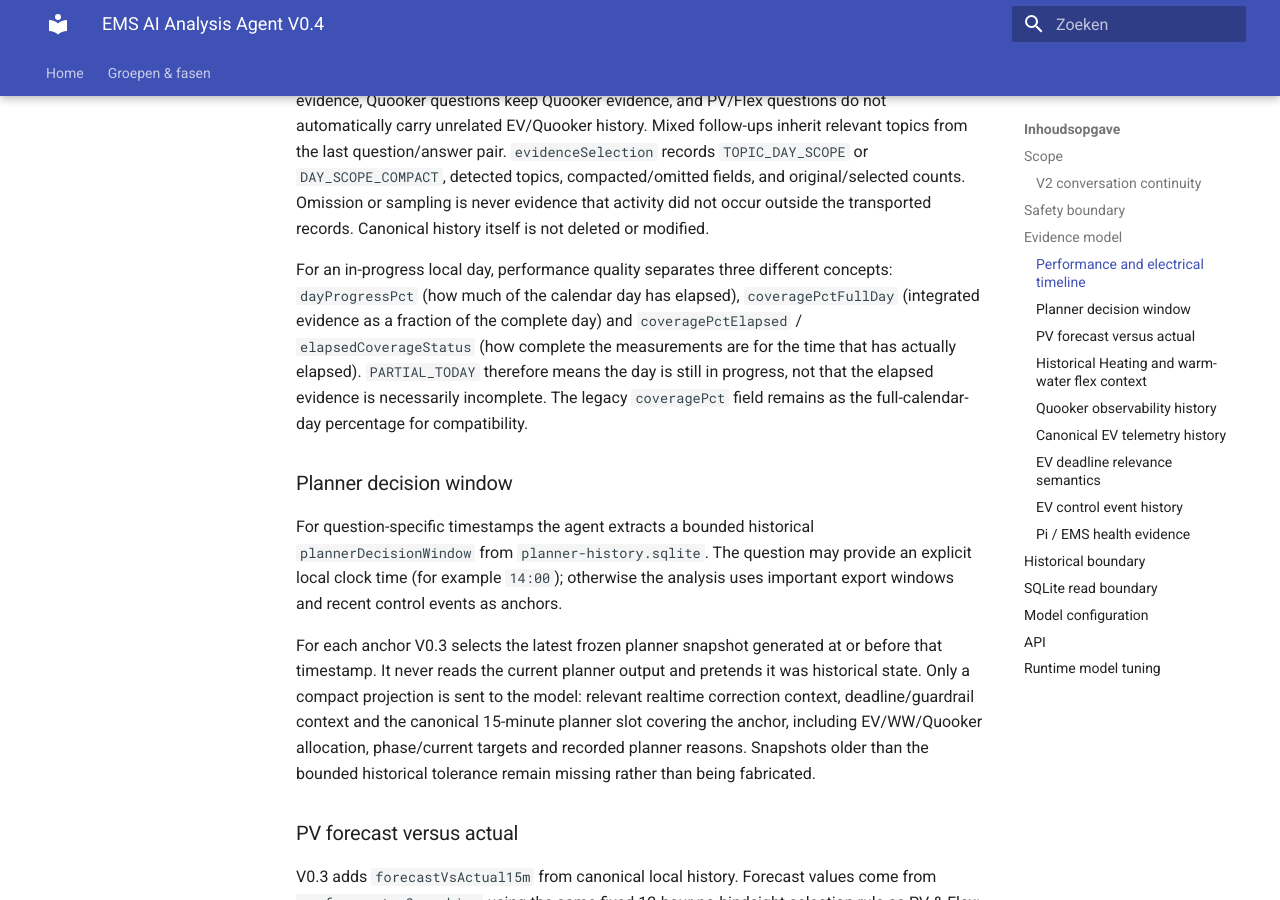
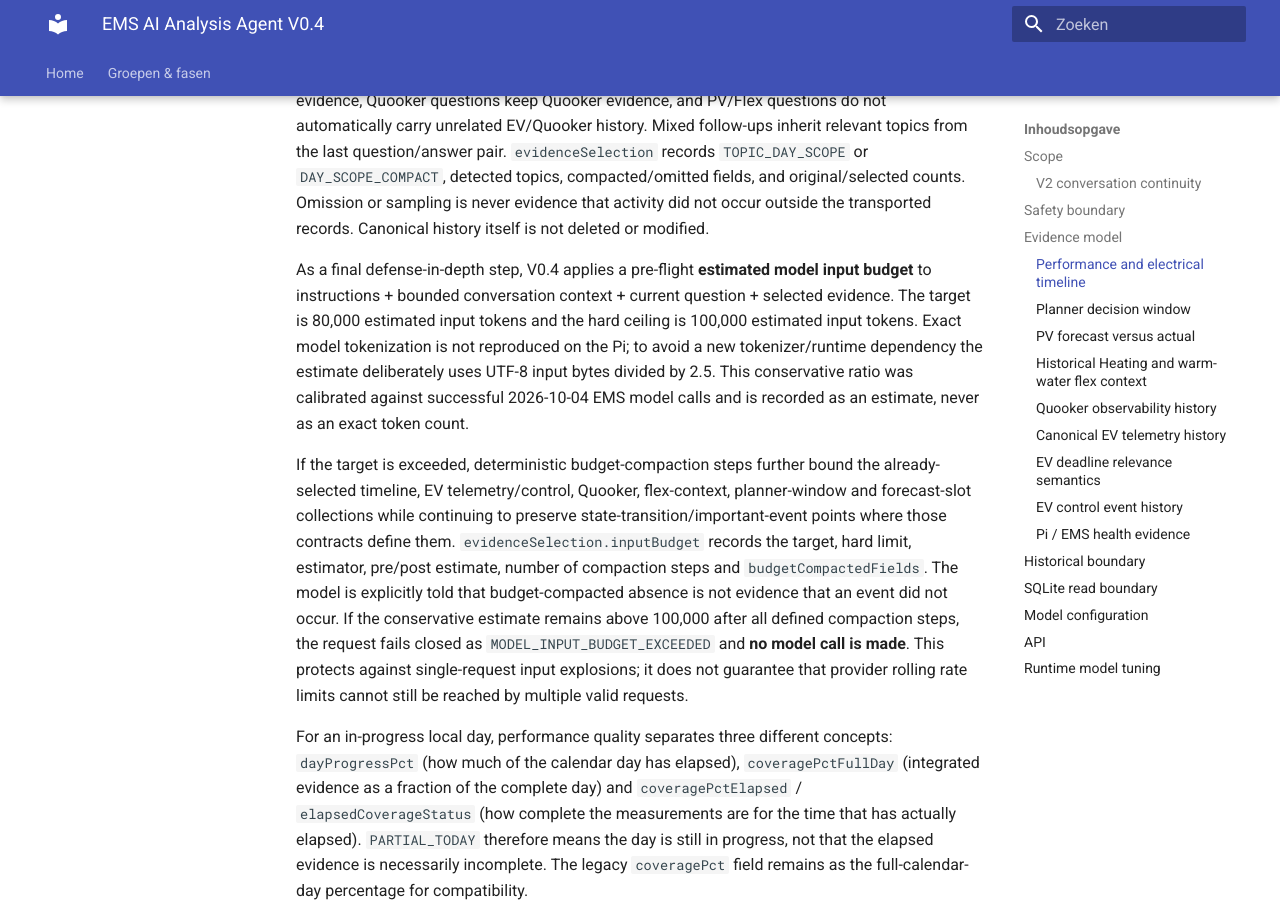
Before and after one commit to OnsKasteeltje/homey-energy-manual, an MkDocs documentation site: the page built from docs/architecture/ems-ai-analysis-agent.md, in a window 1280 px wide and 900 px high, scrolled down 3713 px. Built offline with MkDocs 1.6.1 and Material for MkDocs 9.7.7, drawn with Linux system fonts in a browser that asks for light colours.

Commit message:
docs(ai): define conservative model input budget

```diff
--- a/docs/architecture/ems-ai-analysis-agent.md
+++ b/docs/architecture/ems-ai-analysis-agent.md
@@ -173,6 +173,28 @@ question/answer pair. `evidenceSelection` records `TOPIC_DAY_SCOPE` or
 original/selected counts. Omission or sampling is never evidence that activity
 did not occur outside the transported records. Canonical history itself is not
 deleted or modified.
+
+As a final defense-in-depth step, V0.4 applies a pre-flight **estimated model
+input budget** to instructions + bounded conversation context + current
+question + selected evidence. The target is 80,000 estimated input tokens and
+the hard ceiling is 100,000 estimated input tokens. Exact model tokenization is
+not reproduced on the Pi; to avoid a new tokenizer/runtime dependency the
+estimate deliberately uses UTF-8 input bytes divided by 2.5. This conservative
+ratio was calibrated against successful 2026-10-04 EMS model calls and is
+recorded as an estimate, never as an exact token count.
+
+If the target is exceeded, deterministic budget-compaction steps further bound
+the already-selected timeline, EV telemetry/control, Quooker, flex-context,
+planner-window and forecast-slot collections while continuing to preserve
+state-transition/important-event points where those contracts define them.
+`evidenceSelection.inputBudget` records the target, hard limit, estimator,
+pre/post estimate, number of compaction steps and `budgetCompactedFields`.
+The model is explicitly told that budget-compacted absence is not evidence that
+an event did not occur. If the conservative estimate remains above 100,000
+after all defined compaction steps, the request fails closed as
+`MODEL_INPUT_BUDGET_EXCEEDED` and **no model call is made**. This protects
+against single-request input explosions; it does not guarantee that provider
+rolling rate limits cannot still be reached by multiple valid requests.
 
 For an in-progress local day, performance quality separates three different
 concepts: `dayProgressPct` (how much of the calendar day has elapsed),
```
